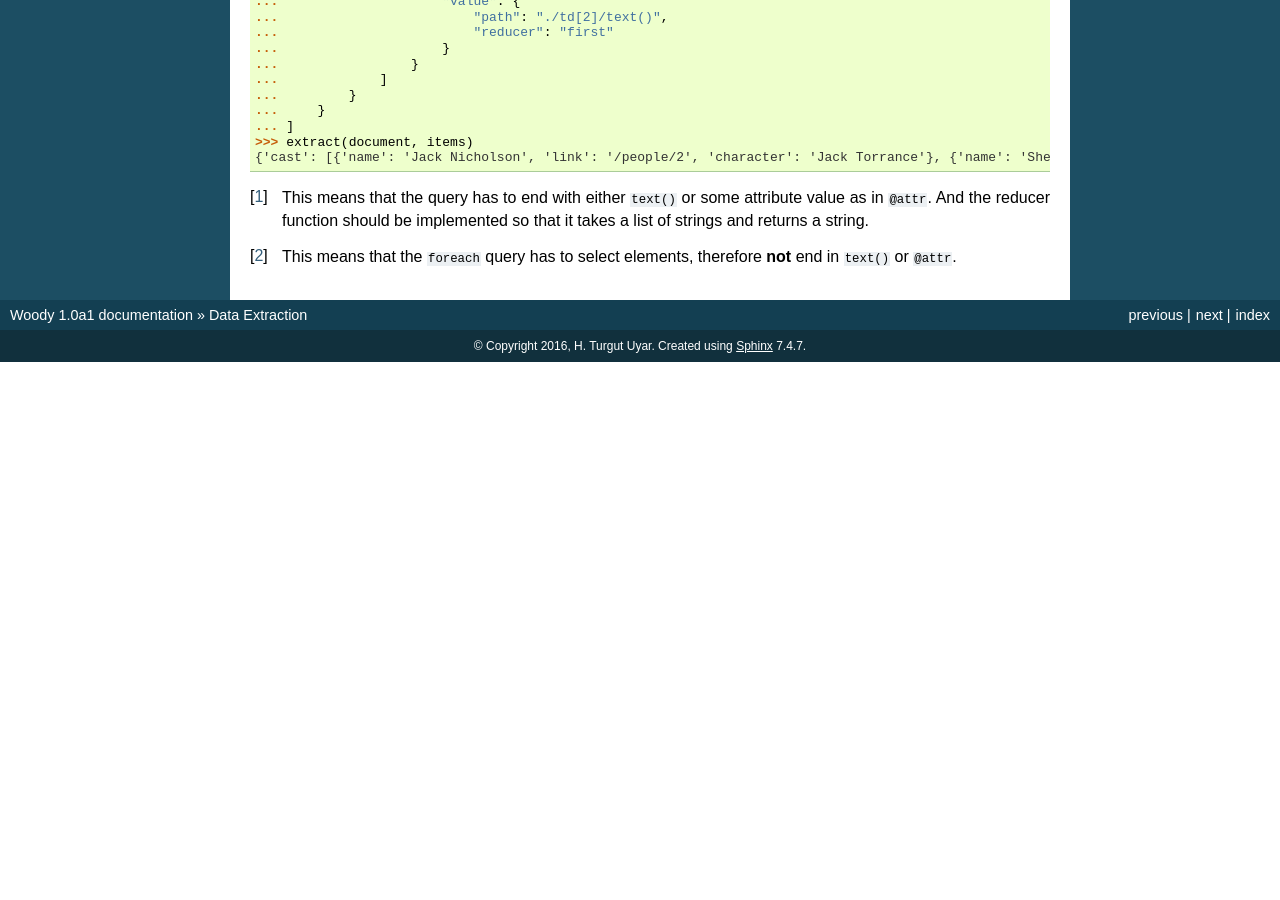
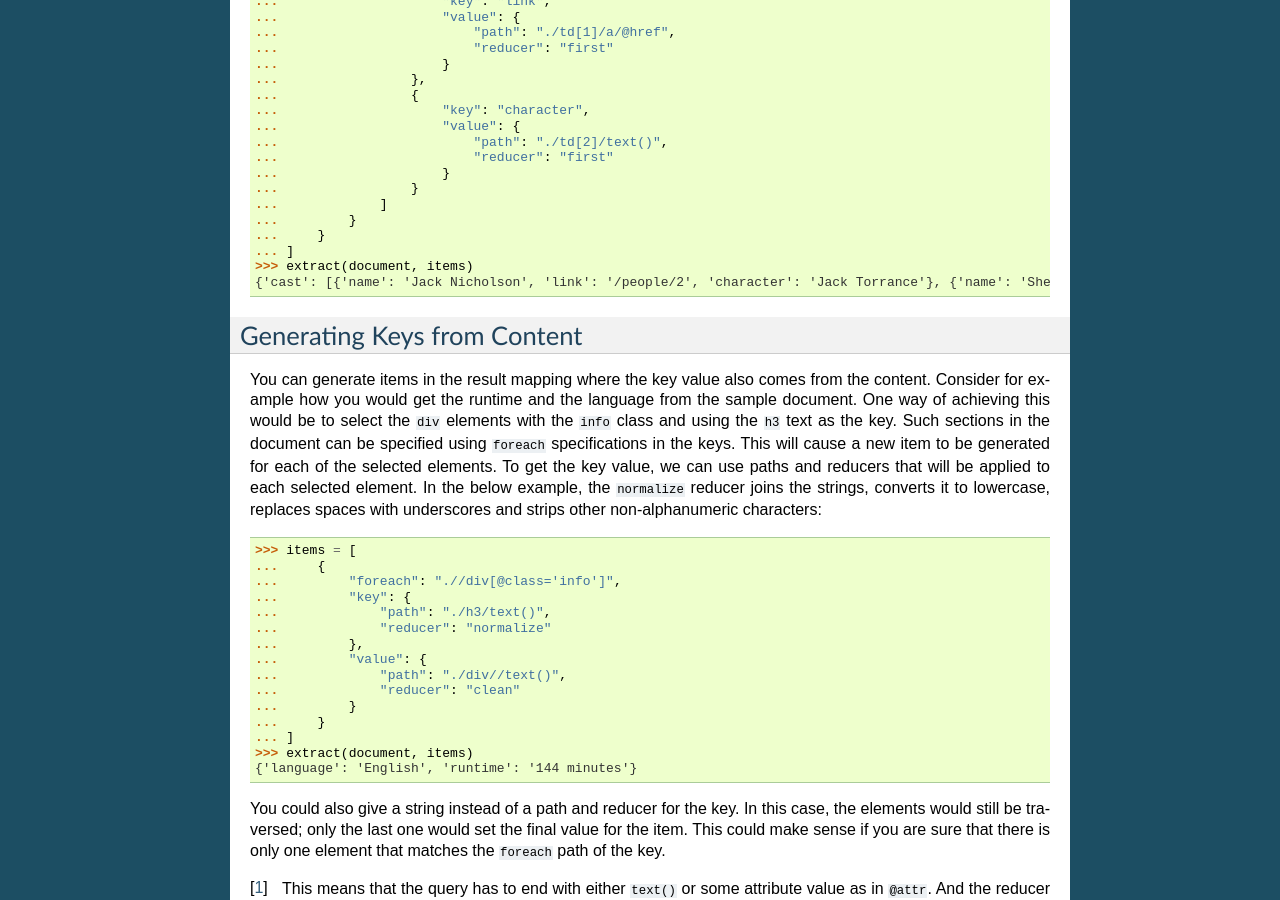
Before and after one commit to uyar/piculet, a Sphinx documentation site: the page built from docs/extract.rst, in a window 1280 px wide and 900 px high, scrolled down 3305 px. Built offline with Sphinx 7.4.7, drawn with Linux system fonts in a browser that asks for light colours; before the commit the page ends 3667 px from its top, so only the background shows below that; some of the changed text lies outside the part shown.

Commit message:
added documentation for generating keys from content

```diff
--- a/docs/extract.rst
+++ b/docs/extract.rst
@@ -185,6 +185,40 @@ Subrules can also be combined with lists:
 >>> extract(document, items)
 {'cast': [{'name': 'Jack Nicholson', 'link': '/people/2', 'character': 'Jack Torrance'}, {'name': 'Shelley Duvall', 'link': '/people/3', 'character': 'Wendy Torrance'}]}
 
+Generating Keys from Content
+----------------------------
+
+You can generate items in the result mapping where the key value also comes
+from the content. Consider for example how you would get the runtime and
+the language from the sample document. One way of achieving this would be
+to select the ``div`` elements with the ``info`` class and using the ``h3``
+text as the key. Such sections in the document can be specified using
+``foreach`` specifications in the keys. This will cause a new item to be
+generated for each of the selected elements. To get the key value, we can use
+paths and reducers that will be applied to each selected element. In the below
+example, the ``normalize`` reducer joins the strings, converts it to lowercase,
+replaces spaces with underscores and strips other non-alphanumeric characters:
+
+>>> items = [
+...     {
+...         "foreach": ".//div[@class='info']",
+...         "key": {
+...             "path": "./h3/text()",
+...             "reducer": "normalize"
+...         },
+...         "value": {
+...             "path": "./div//text()",
+...             "reducer": "clean"
+...         }
+...     }
+... ]
+>>> extract(document, items)
+{'language': 'English', 'runtime': '144 minutes'}
+
+You could also give a string instead of a path and reducer for the key.
+In this case, the elements would still be traversed; only the last one would
+set the final value for the item. This could make sense if you are sure
+that there is only one element that matches the ``foreach`` path of the key.
 
 .. [#]
       This means that the query has to end with either ``text()`` or some
--- a/docs/shining.html
+++ b/docs/shining.html
@@ -23,6 +23,14 @@
                 <td>Wendy Torrance</td>
             </tr>
         </table>
+        <div class="info">
+            <h3>Runtime:</h3>
+            <div>144 minutes</div>
+        </div>
+        <div class="info">
+            <h3>Language:</h3>
+            <div>English</div>
+        </div>
         <div class="review">
             <em>Fantastic</em> movie.
         </div>
```
